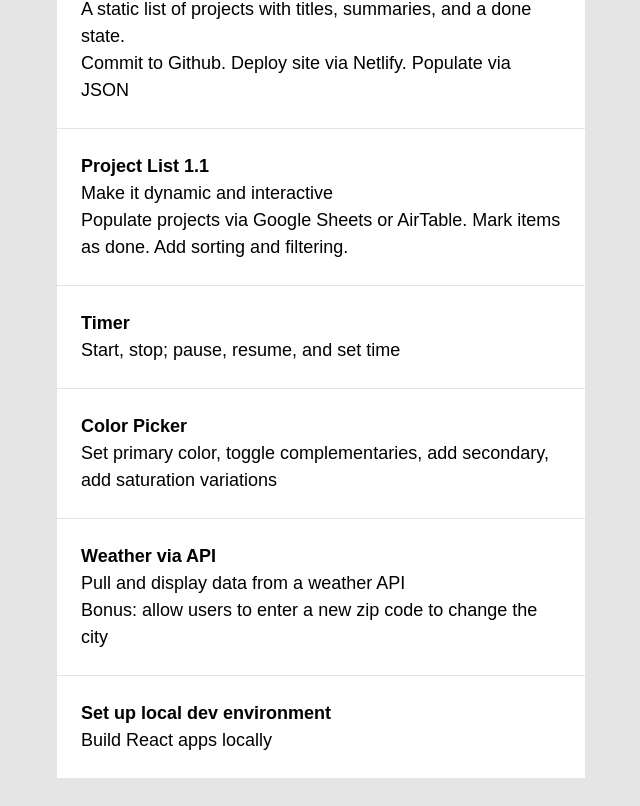
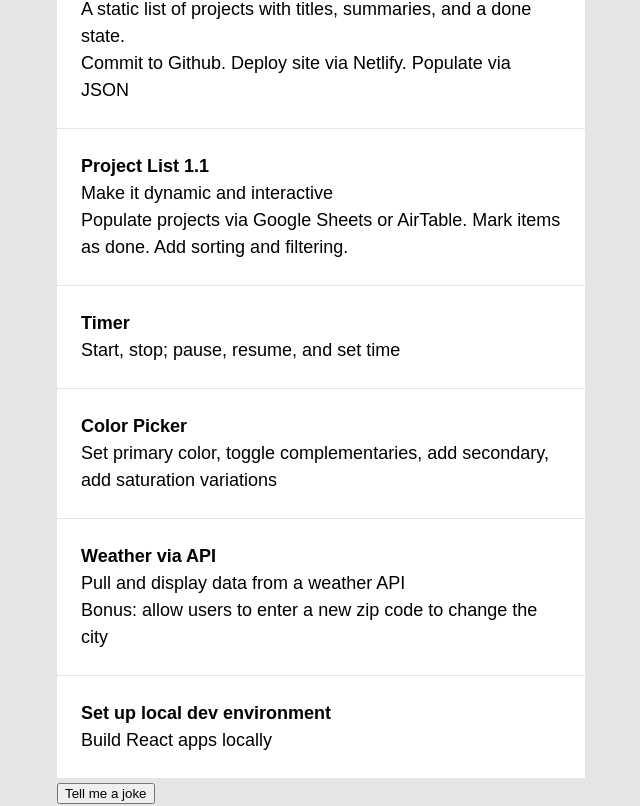
Before and after one commit to franciscohui/react-projects, a React (Create React App) app: page / in a window 1280 px wide. Shown: the part 175-981 px from the top of the page, without its empty margins (319-959 px from the left). Before the commit the page ends 954 px from the top, so only its background shows below. Built offline with nearby package versions, Linux system fonts and the light colour scheme.

Commit message:
Add json API call example

```diff
--- a/src/App.js
+++ b/src/App.js
@@ -1,5 +1,6 @@
 import React from "react";
 import Projects from "./Projects";
+import JsonAPI from "./jsonapi";
 import "./styles.css";
 
 export default function App() {
@@ -8,6 +9,7 @@ export default function App() {
       <h1>React Project Ideas</h1>
       <p>A list of projects I'd like to build in React</p>
       <Projects />
+      <JsonAPI />
     </div>
   );
 }
--- /dev/null
+++ b/src/jsonapi.js
@@ -0,0 +1,16 @@
+import React from "react";
+
+function JsonAPI() {
+  const onTellJoke = () => {
+    fetch("https://icanhazdadjoke.com", {
+      method: "GET",
+      headers: {
+        Accept: "application/json"
+      }
+    })
+      .then(responseFromAPI => responseFromAPI.json()) //take response, format into JSON
+      .then(dataFromResponse => console.log(dataFromResponse.joke)); //take JSON data, console log the joke
+  };
+  return <button onClick={onTellJoke}>Tell me a joke</button>;
+}
+export default JsonAPI;
```
